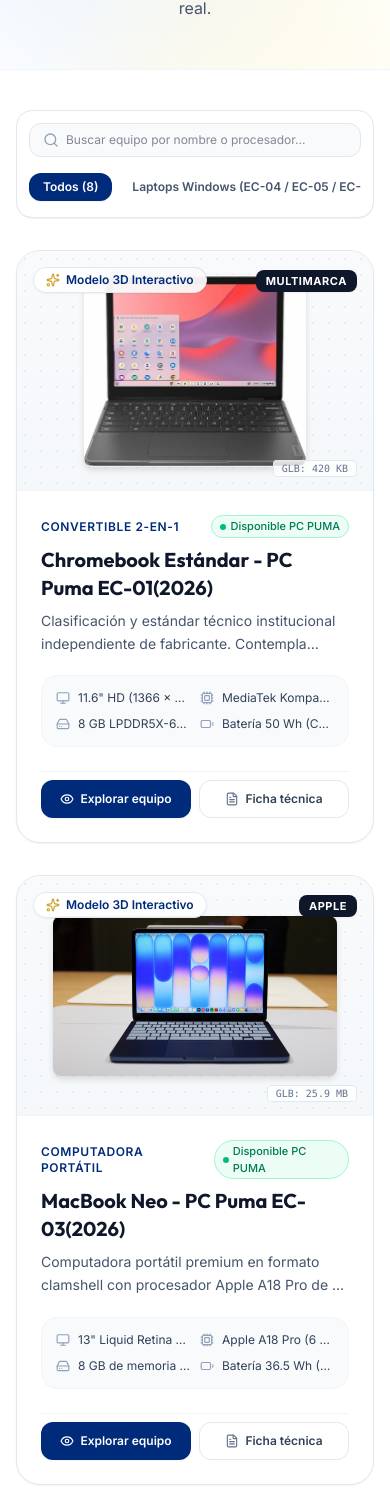
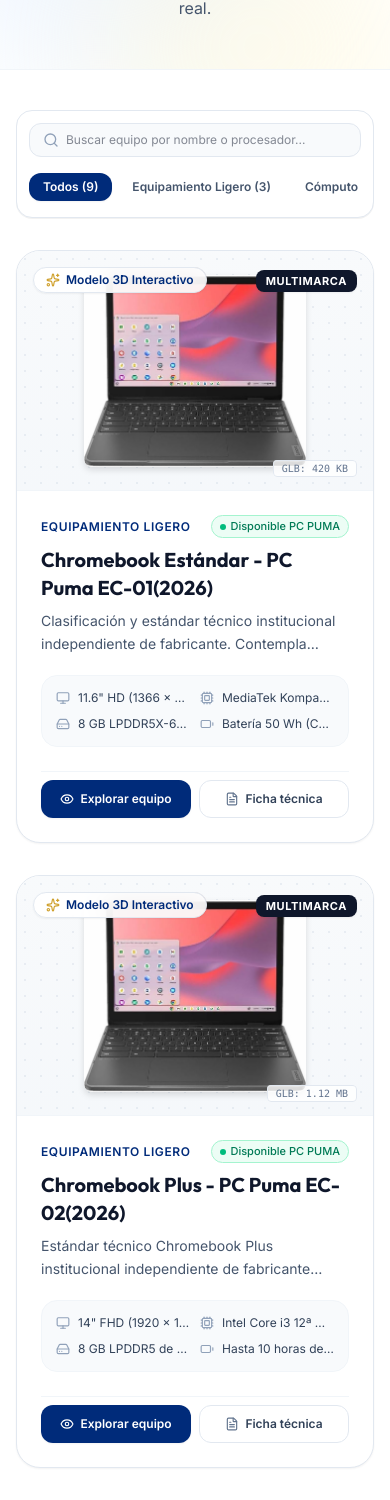
Before and after one commit to Vickman123/catalogo_pcpuma, a React (Vite) app: page / in a window 390 px wide. Shown: the part 431-1931 px from the top of the page. Built offline with nearby package versions, Linux system fonts and the light colour scheme.

Commit message:
feat: organizar catalogo en 4 categorias (Equipamiento Ligero, Computo Movil, Tabletas, Autoservicio) y quitar barra de cambio de equipo en ficha tecnica

```diff
--- a/src/App.tsx
+++ b/src/App.tsx
@@ -33,11 +33,10 @@ export function App() {
 
       const matchCategory =
         selectedCategory === 'all' ||
-        (selectedCategory === 'laptops' && item.id.includes('laptop')) ||
-        (selectedCategory === 'chromebook' && item.id.includes('chromebook')) ||
-        (selectedCategory === 'macbook' && item.id.includes('macbook')) ||
-        (selectedCategory === 'tablets' && item.id.includes('ipad')) ||
-        (selectedCategory === 'locker' && item.id.includes('locker'));
+        (selectedCategory === 'ligero' && item.category === 'Equipamiento Ligero') ||
+        (selectedCategory === 'movil' && item.category === 'Cómputo Móvil') ||
+        (selectedCategory === 'tabletas' && item.category === 'Tabletas') ||
+        (selectedCategory === 'autoservicio' && item.category === 'Autoservicio e Infraestructura');
 
       return matchSearch && matchCategory;
     });
@@ -116,58 +115,47 @@ export function App() {
                   </button>
 
                   <button
-                    onClick={() => setSelectedCategory('laptops')}
+                    onClick={() => setSelectedCategory('ligero')}
                     className={`px-3.5 py-1.5 rounded-xl text-xs font-semibold whitespace-nowrap transition-all ${
-                      selectedCategory === 'laptops'
+                      selectedCategory === 'ligero'
                         ? 'bg-[#002B7A] text-white shadow-xs'
                         : 'text-slate-600 hover:bg-slate-100'
                     }`}
                   >
-                    Laptops Windows (EC-04 / EC-05 / EC-06)
+                    Equipamiento Ligero ({EQUIPMENT_CATALOG.filter((e) => e.category === 'Equipamiento Ligero').length})
                   </button>
 
                   <button
-                    onClick={() => setSelectedCategory('chromebook')}
+                    onClick={() => setSelectedCategory('movil')}
                     className={`px-3.5 py-1.5 rounded-xl text-xs font-semibold whitespace-nowrap transition-all ${
-                      selectedCategory === 'chromebook'
+                      selectedCategory === 'movil'
                         ? 'bg-[#002B7A] text-white shadow-xs'
                         : 'text-slate-600 hover:bg-slate-100'
                     }`}
                   >
-                    Chromebook Estándar EC-01
+                    Cómputo Móvil ({EQUIPMENT_CATALOG.filter((e) => e.category === 'Cómputo Móvil').length})
                   </button>
 
                   <button
-                    onClick={() => setSelectedCategory('macbook')}
+                    onClick={() => setSelectedCategory('tabletas')}
                     className={`px-3.5 py-1.5 rounded-xl text-xs font-semibold whitespace-nowrap transition-all ${
-                      selectedCategory === 'macbook'
+                      selectedCategory === 'tabletas'
                         ? 'bg-[#002B7A] text-white shadow-xs'
                         : 'text-slate-600 hover:bg-slate-100'
                     }`}
                   >
-                    MacBook Neo EC-03
+                    Tabletas ({EQUIPMENT_CATALOG.filter((e) => e.category === 'Tabletas').length})
                   </button>
 
                   <button
-                    onClick={() => setSelectedCategory('tablets')}
+                    onClick={() => setSelectedCategory('autoservicio')}
                     className={`px-3.5 py-1.5 rounded-xl text-xs font-semibold whitespace-nowrap transition-all ${
-                      selectedCategory === 'tablets'
+                      selectedCategory === 'autoservicio'
                         ? 'bg-[#002B7A] text-white shadow-xs'
                         : 'text-slate-600 hover:bg-slate-100'
                     }`}
                   >
-                    iPads y Tablets (ET-01 / ET-02)
-                  </button>
-
-                  <button
-                    onClick={() => setSelectedCategory('locker')}
-                    className={`px-3.5 py-1.5 rounded-xl text-xs font-semibold whitespace-nowrap transition-all ${
-                      selectedCategory === 'locker'
-                        ? 'bg-[#002B7A] text-white shadow-xs'
-                        : 'text-slate-600 hover:bg-slate-100'
-                    }`}
-                  >
-                    Lockers LC-01
+                    Autoservicio e Infraestructura ({EQUIPMENT_CATALOG.filter((e) => e.category === 'Autoservicio e Infraestructura').length})
                   </button>
                 </div>
               </div>
@@ -210,14 +198,6 @@ export function App() {
           <ProductDetailView
             equipment={selectedProduct}
             onBack={() => setView('catalog')}
-            onSelectOtherEquipment={(id) => {
-              const other = EQUIPMENT_CATALOG.find((e) => e.id === id);
-              if (other) {
-                setSelectedProduct(other);
-                window.scrollTo({ top: 0, behavior: 'smooth' });
-              }
-            }}
-            allEquipment={EQUIPMENT_CATALOG}
           />
         )}
       </main>
--- a/src/data/equipmentData.ts
+++ b/src/data/equipmentData.ts
@@ -9,8 +9,8 @@ export const EQUIPMENT_CATALOG: Equipment[] = [
     brand: 'Multimarca',
     name: 'Chromebook Estándar - PC Puma EC-01(2026)',
     commercialName: 'Chromebook Estándar - PC Puma EC-01(2026)',
-    category: 'Convertible 2-en-1',
-    subCategory: 'Estándar Técnico Multimarca',
+    category: 'Equipamiento Ligero',
+    subCategory: 'Chromebook Táctil Convertible 360°',
     tagline: 'Estándar técnico multimarca (Lenovo, ASUS, HP, etc.) convertible 2-en-1 con pantalla táctil.',
     description: 'Clasificación y estándar técnico institucional independiente de fabricante. Contempla equipos convertibles 2-en-1 de múltiples marcas homologadas (como Lenovo, ASUS, HP, entre otras) que cumplan con la arquitectura base: procesador de 8 núcleos, 8 GB de memoria RAM LPDDR5X, pantalla táctil de 11.6 pulgadas con rotación en 360 grados y sistema ChromeOS. Unidad de referencia técnica y visual en catálogo: Lenovo Chromebook 500e.',
     imagePath: `${BASE}images/chromebook-500e.jpg`,
@@ -161,13 +161,103 @@ export const EQUIPMENT_CATALOG: Equipment[] = [
     },
   },
   {
+    id: 'chromebook-plus-pcpuma',
+    slug: 'chromebook-plus-pc-puma-ec-02-2026',
+    brand: 'Multimarca',
+    name: 'Chromebook Plus - PC Puma EC-02(2026)',
+    commercialName: 'Chromebook Plus - PC Puma EC-02(2026)',
+    category: 'Equipamiento Ligero',
+    subCategory: 'Chromebook Plus de Alto Desempeño Educativo',
+    tagline: 'Estándar técnico multimarca con procesador Intel Core / Ryzen 3, 8 GB RAM y herramientas avanzadas de IA.',
+    description: 'Estándar técnico Chromebook Plus institucional independiente de fabricante (Lenovo, HP, ASUS, Acer). Diseñado para requerimientos académicos acelerados y multitarea educativa, integra procesadores Intel Core i3 (12ª Gen+) o AMD Ryzen 3 serie 7000, 8 GB de RAM LPDDR5, pantalla IPS Full HD (1920 × 1080), cámara web 1080p con reducción de ruido por IA y funciones inteligentes integradas en ChromeOS.',
+    imagePath: `${BASE}images/chromebook-500e.jpg`,
+    model3dPath: `${BASE}models/Chromebook_plus.glb`,
+    modelFileSize: '1.12 MB',
+    badges: ['Chromebook Plus', 'Intel Core / Ryzen 3', '8 GB RAM', 'Pantalla FHD 1080p', 'Cámara 1080p IA', 'ChromeOS'],
+    quickSpecs: {
+      screen: '14" FHD (1920 × 1080) IPS antirreflejante',
+      processor: 'Intel Core i3 12ª Gen+ / AMD Ryzen 3 serie 7000',
+      ram: '8 GB LPDDR5 de alta velocidad',
+      storage: '128 GB o 256 GB de almacenamiento',
+      batteryLife: 'Hasta 10 horas de autonomía (Cargador USB-C 65W)',
+      weight: '1.35 kg • Formato ligero',
+      os: 'ChromeOS con herramientas de IA integradas',
+    },
+    sections: [
+      {
+        id: 'identificacion',
+        title: 'Identificación y Homologación',
+        items: [
+          { label: 'Clasificación técnica', value: 'Chromebook Plus - PC Puma EC-02(2026)' },
+          { label: 'Categoría institucional', value: 'Equipamiento Ligero' },
+          { label: 'Fabricante', value: 'Multimarca homologada (Lenovo, ASUS, HP, Acer)' },
+          { label: 'Tipo de equipo', value: 'Computadora portátil ligera optimizada con IA' },
+          { label: 'Sistema operativo', value: 'ChromeOS con soporte institucional UNAM' },
+        ],
+      },
+      {
+        id: 'procesamiento',
+        title: 'Procesamiento y Gráficos',
+        items: [
+          { label: 'Procesador', value: 'Intel Core i3 (12ª generación o superior) o AMD Ryzen 3 serie 7000' },
+          { label: 'Arquitectura', value: 'x86 de 64 bits con doble ancho de cálculo' },
+          { label: 'Gráficos', value: 'Intel UHD / Iris Xe Graphics o AMD Radeon 610M' },
+        ],
+      },
+      {
+        id: 'memoria_almacenamiento',
+        title: 'Memoria y Almacenamiento',
+        items: [
+          { label: 'Memoria RAM', value: '8 GB LPDDR5 de alta frecuencia' },
+          { label: 'Almacenamiento interno', value: '128 GB o 256 GB SSD / UFS de alta velocidad' },
+        ],
+      },
+      {
+        id: 'pantalla',
+        title: 'Pantalla y Multimedia',
+        items: [
+          { label: 'Dimensiones', value: '14 pulgadas' },
+          { label: 'Resolución', value: '1920 × 1080 píxeles (Full HD IPS antirreflejante)' },
+          { label: 'Cámara web', value: '1080p FHD con obturador de privacidad y reducción de ruido por IA' },
+          { label: 'Audio', value: 'Bocinas duales estéreo y micrófonos con supresión de eco' },
+        ],
+      },
+      {
+        id: 'conectividad_puertos',
+        title: 'Conectividad y Autonomía',
+        items: [
+          { label: 'Wi-Fi', value: 'Wi-Fi 6 / 6E (802.11ax)' },
+          { label: 'Bluetooth', value: 'Bluetooth 5.2' },
+          { label: 'Puertos USB', value: '2 puertos USB-C (carga, DisplayPort y datos) + 1 puerto USB-A' },
+          { label: 'Batería', value: 'Batería de larga duración de hasta 10 horas con carga rápida USB-C' },
+          { label: 'Garantía', value: '1 año de garantía oficial' },
+        ],
+      },
+    ],
+    loanAvailability: {
+      status: 'disponible',
+      locations: ['Módulos de Préstamo PC PUMA en Bibliotecas y Facultades'],
+      targetAudience: 'Estudiantes, docentes y comunidad universitaria',
+      requirements: [
+        'Credencial física vigente de la UNAM o código QR de modulospcpuma.unam.mx',
+        'Registro activo en el sistema institucional',
+        'Uso formativo y académico en instalaciones de la UNAM',
+      ],
+      includedSoftware: [
+        'ChromeOS con herramientas de productividad y Google Workspace',
+        'Herramientas inteligentes de IA (Magic Eraser, resumen de textos)',
+        'Acceso preconfigurado a la Red Inalámbrica PC PUMA y BiDi-UNAM',
+      ],
+    },
+  },
+  {
     id: 'apple-macbook-neo',
     slug: 'macbook-neo-pc-puma-ec-03-2026',
     brand: 'Apple',
     name: 'MacBook Neo - PC Puma EC-03(2026)',
     commercialName: 'MacBook Neo - PC Puma EC-03(2026)',
-    category: 'Computadora Portátil',
-    subCategory: 'Cómputo Profesional y Multimedia',
+    category: 'Equipamiento Ligero',
+    subCategory: 'Portátil Ultraligera Apple Silicon',
     tagline: 'Computadora portátil con chip Apple A18 Pro y pantalla Liquid Retina de 13 pulgadas.',
     description: 'Computadora portátil premium en formato clamshell con procesador Apple A18 Pro de 6 núcleos, 8 GB de memoria unificada, almacenamiento SSD de 256 GB y pantalla Liquid Retina de alta resolución de 500 nits con soporte para Wi-Fi 6E y Bluetooth 6.',
     imagePath: `${BASE}images/macbook-neo.jpg`,
@@ -316,8 +406,8 @@ export const EQUIPMENT_CATALOG: Equipment[] = [
     brand: 'PC PUMA',
     name: 'Locker de Autopréstamo - PC Puma LC-01(2026)',
     commercialName: 'Locker de Autopréstamo - PC Puma LC-01(2026)',
-    category: 'Infraestructura y Autoservicio',
-    subCategory: 'Módulo de Autopréstamo y Carga',
+    category: 'Autoservicio e Infraestructura',
+    subCategory: 'Estación de Autopréstamo y Carga',
     tagline: 'Contenedor inteligente de autoservicio para resguardo, préstamo y recarga simultánea de 20 laptops.',
     description: 'Estación de autoservicio automatizada para el préstamo, resguardo y carga eléctrica de equipos de cómputo portátiles PC PUMA. Fabricado en lámina de acero calibre 18 con acabado en pintura electrostática y base PTR calibre 14. Dispone de 20 ranuras independientes con alimentación regulada por PDU, conexión Ethernet y ventanas para visualización interior.',
     imagePath: `${BASE}images/locker-autoprestamo.png`,
@@ -417,8 +507,8 @@ export const EQUIPMENT_CATALOG: Equipment[] = [
     brand: 'PC PUMA (Multimarca)',
     name: 'Laptop 1 - PC Puma-EC-04(2026)',
     commercialName: 'Laptop 1 - PC Puma-EC-04(2026)',
-    category: 'Cómputo Regular',
-    subCategory: 'Equipo de cómputo portátil tipo Laptop',
+    category: 'Cómputo Móvil',
+    subCategory: 'Cómputo Regular - Laptop 14"',
     tagline: 'Laptop institucional de 14" con Intel Core i5 / Ryzen 5, 16GB RAM y durabilidad militar MIL-STD-810H.',
     description: 'Equipo de cómputo portátil tipo Laptop de arquitectura x86 de 64 bits para tareas académicas y formativas generales. Integra procesador Intel Core i5 de 14ª Gen o AMD Ryzen 5 serie 7000, 16 GB de RAM DDR5, 512 GB SSD, pantalla FHD de 14", conectividad Wi-Fi 6E y puerto de red Ethernet RJ-45 bajo durabilidad MIL-STD-810H y certificación Energy Star 8.0.',
     imagePath: `${BASE}images/computo-regular.jpg`,
@@ -520,8 +610,8 @@ export const EQUIPMENT_CATALOG: Equipment[] = [
     brand: 'PC PUMA (Multimarca)',
     name: 'Laptop 2- PC Puma-EC-04(2026)',
     commercialName: 'Laptop 2- PC Puma-EC-04(2026)',
-    category: 'Cómputo Especializado',
-    subCategory: 'Laptop con Tarjeta Gráfica Dedicada 6GB',
+    category: 'Cómputo Móvil',
+    subCategory: 'Cómputo Especializado - GPU Dedicada 6GB',
     tagline: 'Potencia gráfica dedicada de 6GB y CPU Core Ultra 7 / Ryzen 7 para laboratorios y análisis avanzado.',
     description: 'Laptop para cómputo especializado con arquitectura x86 de 64 bits y tarjeta gráfica dedicada de 6 GB GDDR6 o superior. Cuenta con procesador Intel Core Ultra 7 (serie 1 o superior) o AMD Ryzen 7 serie 8000/9000, 16 GB DDR5, almacenamiento SSD NVMe de 1 TB, pantalla de 15.6" con resolución mínima 1920 × 1200 y durabilidad militar MIL-STD-810G.',
     imagePath: `${BASE}images/computo-especializado.jpg`,
@@ -622,8 +712,8 @@ export const EQUIPMENT_CATALOG: Equipment[] = [
     brand: 'PC PUMA (Multimarca)',
     name: 'Laptop 3 - PC Puma-EC-06(2026)',
     commercialName: 'Laptop 3 - PC Puma-EC-06(2026)',
-    category: 'Cómputo de Alto Rendimiento',
-    subCategory: 'Estación de Trabajo Móvil (Workstation)',
+    category: 'Cómputo Móvil',
+    subCategory: 'Cómputo de Alto Rendimiento - Workstation 16"',
     tagline: 'Workstation móvil profesional con Intel Core i9 / Ryzen 9, GPU 8GB RTX y 32GB RAM expandible.',
     description: 'Estación de trabajo portátil tipo Laptop (gama workstation) para proyectos de ingeniería, simulación física, modelado arquitectónico y análisis masivo. Equipada con procesador Intel Core i9 de 14ª Gen o AMD Ryzen 9, tarjeta gráfica dedicada de 8 GB GDDR6 (NVIDIA RTX 4070 / RTX A2000 Workstation), 32 GB DDR5 expandibles, 1 TB SSD, Wi-Fi 7 y Ethernet Gigabit.',
     imagePath: `${BASE}images/computo-alto-rendimiento.jpg`,
@@ -725,8 +815,8 @@ export const EQUIPMENT_CATALOG: Equipment[] = [
     brand: 'Apple',
     name: 'iPad Estándar - PC Puma ET-01(2026)',
     commercialName: 'iPad Estándar - PC Puma ET-01(2026)',
-    category: 'Tabletas Digitales',
-    subCategory: 'Tableta Multitáctil Institucional',
+    category: 'Tabletas',
+    subCategory: 'Tableta Multitáctil de 10.9"',
     tagline: 'Pantalla Liquid Retina de 10.9" con chip A14 Bionic para lectura, consulta en BiDi-UNAM y apps académicas.',
     description: 'Dispositivo táctil institucional del programa PC PUMA para consulta bibliográfica, investigación y toma de notas en aulas y bibliotecas. Cuenta con pantalla Liquid Retina de 10.9 pulgadas, chip A14 Bionic con Neural Engine, cámaras frontal y trasera de 12 MP con tecnología de Encuadre Centrado, conectividad Wi-Fi 6, puerto USB-C y compatibilidad con Apple Pencil.',
     imagePath: `${BASE}images/ipad-estandar.jpg`,
@@ -830,8 +920,8 @@ export const EQUIPMENT_CATALOG: Equipment[] = [
     brand: 'Apple',
     name: 'iPad Pro - PC Puma ET-02(2026)',
     commercialName: 'iPad Pro - PC Puma ET-02(2026)',
-    category: 'Tabletas Digitales',
-    subCategory: 'Tableta Profesional de Alto Rendimiento',
+    category: 'Tabletas',
+    subCategory: 'Tableta Profesional de 11" con Chip M2',
     tagline: 'Potencia Apple Silicon M2 con pantalla ProMotion a 120Hz y sensor LiDAR para disciplinas creativas y científicas.',
     description: 'Tableta profesional de alta gama para proyectos de diseño, artes visuales, arquitectura, medicina y laboratorios de simulación en la UNAM. Equipada con el procesador Apple Silicon M2, pantalla Liquid Retina de 11 pulgadas con ProMotion a 120 Hz, cámaras Pro con sensor LiDAR para realidad aumentada y levantamiento 3D, puerto Thunderbolt / USB 4 y reconocimiento Face ID.',
     imagePath: `${BASE}images/ipad-pro.jpg`,
```
Also changed, not shown: src/components/ProductDetailView.tsx (+4 -28 lines), assets/index.js, 4 other files (tests, documents, lock files or other folders).
